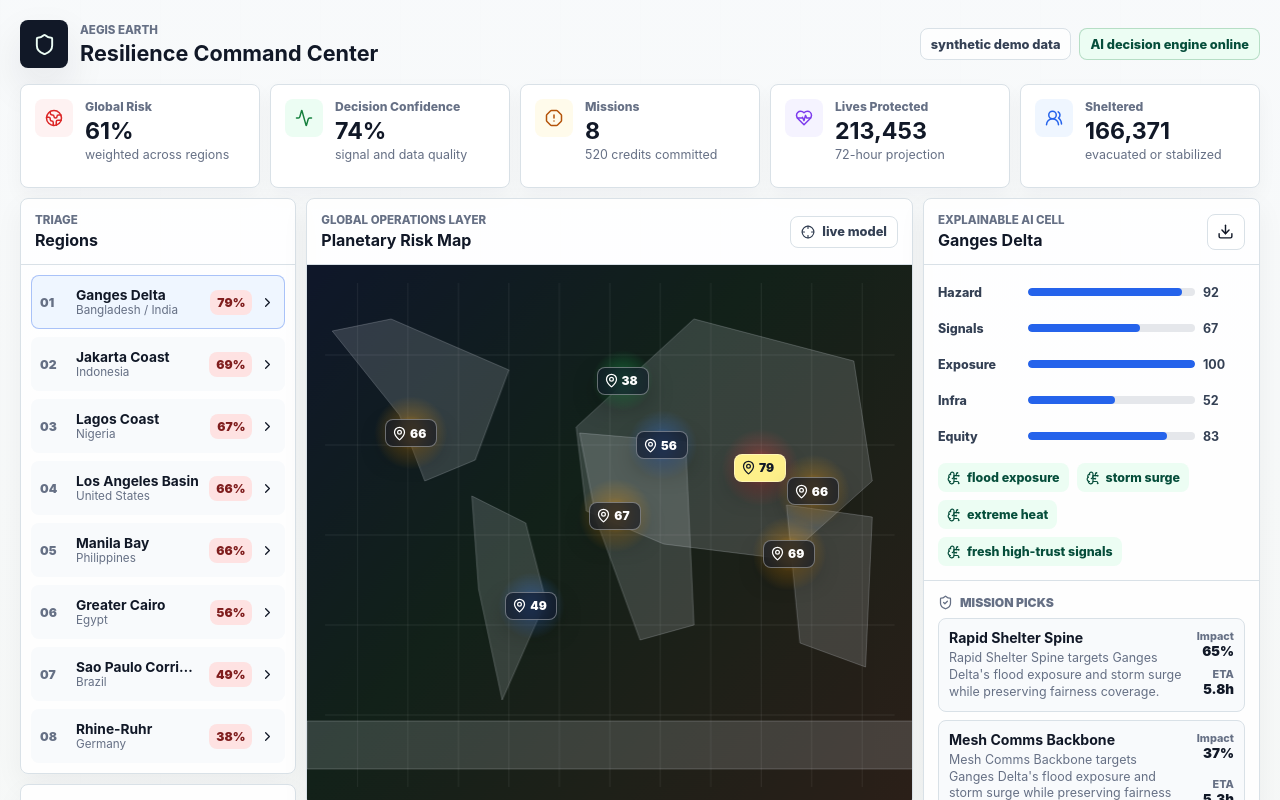
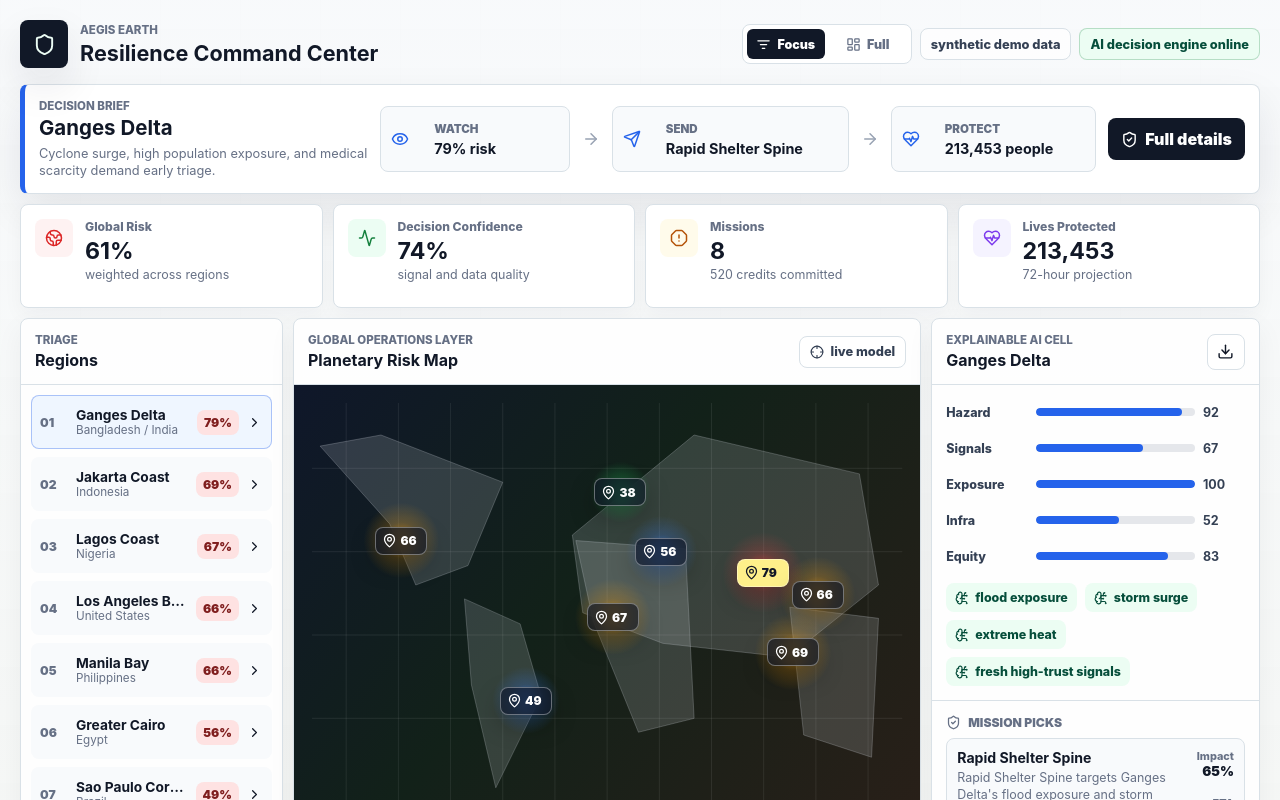
Before and after one commit to shauryamalhotra957-wq/aegis-earth, a React (Vite) app: page / in a window 1280 px wide. Shown: the top 800 px of the page. Built offline with nearby package versions, Linux system fonts and the light colour scheme.

Commit message:
Simplify command center user experience

```diff
--- a/src/App.tsx
+++ b/src/App.tsx
@@ -4,10 +4,13 @@ import {
   AlertOctagon,
   Globe2,
   HeartPulse,
+  LayoutDashboard,
+  ListFilter,
   Shield,
   UsersRound
 } from "lucide-react";
 import { CommandMap } from "./components/CommandMap";
+import { DecisionBrief } from "./components/DecisionBrief";
 import { EquityGuard } from "./components/EquityGuard";
 import { IntelPanel } from "./components/IntelPanel";
 import { MetricTile } from "./components/MetricTile";
@@ -42,11 +45,14 @@ const defaultControls: ScenarioControls = {
 const average = (values: number[]) =>
   values.length === 0 ? 0 : values.reduce((sum, value) => sum + value, 0) / values.length;
 
+type ViewMode = "focus" | "full";
+
 export default function App() {
   const [controls, setControls] = useLocalStorage<ScenarioControls>(
     "aegis-earth-controls",
     defaultControls
   );
+  const [viewMode, setViewMode] = useLocalStorage<ViewMode>("aegis-earth-view-mode", "focus");
   const [selectedRegionId, setSelectedRegionId] = useState(regions[1].id);
   const live = useLiveSignals();
 
@@ -71,6 +77,9 @@ export default function App() {
     risks.find((risk) => risk.regionId === selectedRegion.id) ?? risks[0];
   const globalReadiness = average(risks.map((risk) => risk.confidence));
   const globalRisk = average(risks.map((risk) => risk.totalRisk));
+  const selectedActions = plan.selected.filter((action) => action.regionId === selectedRegion.id);
+  const primaryAction = selectedActions[0] ?? plan.selected[0];
+  const isFullView = viewMode === "full";
 
   const exportBrief = () => {
     const brief: ExecutiveBrief = {
@@ -98,10 +107,37 @@ export default function App() {
           </div>
         </div>
         <div className="topbar-actions">
+          <div className="view-switch" aria-label="View mode">
+            <button
+              className={!isFullView ? "is-active" : ""}
+              type="button"
+              onClick={() => setViewMode("focus")}
+            >
+              <ListFilter size={15} aria-hidden="true" />
+              Focus
+            </button>
+            <button
+              className={isFullView ? "is-active" : ""}
+              type="button"
+              onClick={() => setViewMode("full")}
+            >
+              <LayoutDashboard size={15} aria-hidden="true" />
+              Full
+            </button>
+          </div>
           <span className="system-badge">synthetic demo data</span>
           <span className="system-badge strong">AI decision engine online</span>
         </div>
       </header>
+
+      <DecisionBrief
+        selectedRegion={selectedRegion}
+        selectedRisk={selectedRisk}
+        primaryAction={primaryAction}
+        scenario={scenario}
+        advanced={isFullView}
+        onToggleAdvanced={() => setViewMode(isFullView ? "focus" : "full")}
+      />
 
       <section className="metrics-grid" aria-label="Global metrics">
         <MetricTile
@@ -132,6 +168,7 @@ export default function App() {
           icon={HeartPulse}
           tone="violet"
         />
+        {isFullView && (
           <MetricTile
             label="Sheltered"
             value={scenario.final.peopleSheltered.toLocaleString()}
@@ -139,9 +176,10 @@ export default function App() {
             icon={UsersRound}
             tone="blue"
           />
+        )}
       </section>
 
-      <section className="operations-grid">
+      <section className={`operations-grid ${isFullView ? "is-full" : "is-focus"}`}>
         <div className="left-column">
           <RegionRoster
             regions={regions}
@@ -149,7 +187,7 @@ export default function App() {
             selectedRegionId={selectedRegion.id}
             onSelectRegion={setSelectedRegionId}
           />
-          <ResourceBoard plan={plan} />
+          {isFullView && <ResourceBoard plan={plan} />}
         </div>
 
         <div className="center-column">
@@ -169,6 +207,7 @@ export default function App() {
             plan={plan}
             onExportBrief={exportBrief}
           />
+          {isFullView && (
             <SignalBoard
               signals={scoredSignals}
               selectedRegion={selectedRegion}
@@ -176,13 +215,16 @@ export default function App() {
               liveMessage={live.message}
               onRefreshLive={() => live.refresh(selectedRegion)}
             />
+          )}
         </div>
       </section>
 
+      {isFullView && (
         <section className="bottom-grid">
           <MissionTimeline result={scenario} />
           <EquityGuard regions={regions} risks={risks} plan={plan} />
         </section>
+      )}
 
       <footer>
         Research demo. Not an official emergency system. Use verified local authorities for real crises.
--- /dev/null
+++ b/src/components/DecisionBrief.tsx
@@ -0,0 +1,62 @@
+import { ArrowRight, Eye, HeartPulse, Send, ShieldCheck } from "lucide-react";
+import { percent } from "../engine/math";
+import type { Intervention, Region, RiskScore, ScenarioResult } from "../types/domain";
+
+interface DecisionBriefProps {
+  selectedRegion: Region;
+  selectedRisk: RiskScore;
+  primaryAction?: Intervention;
+  scenario: ScenarioResult;
+  advanced: boolean;
+  onToggleAdvanced: () => void;
+}
+
+export const DecisionBrief = ({
+  selectedRegion,
+  selectedRisk,
+  primaryAction,
+  scenario,
+  advanced,
+  onToggleAdvanced
+}: DecisionBriefProps) => (
+  <section className="decision-brief" aria-label="Decision brief">
+    <div className="brief-lead">
+      <p className="eyebrow">Decision brief</p>
+      <h2>{selectedRegion.name}</h2>
+      <span>{selectedRegion.notes}</span>
+    </div>
+
+    <div className="brief-step">
+      <Eye size={18} aria-hidden="true" />
+      <div>
+        <span>Watch</span>
+        <strong>{percent(selectedRisk.totalRisk)}% risk</strong>
+      </div>
+    </div>
+
+    <ArrowRight className="brief-arrow" size={18} aria-hidden="true" />
+
+    <div className="brief-step">
+      <Send size={18} aria-hidden="true" />
+      <div>
+        <span>Send</span>
+        <strong>{primaryAction?.resourceLabel ?? "Hold response reserve"}</strong>
+      </div>
+    </div>
+
+    <ArrowRight className="brief-arrow" size={18} aria-hidden="true" />
+
+    <div className="brief-step">
+      <HeartPulse size={18} aria-hidden="true" />
+      <div>
+        <span>Protect</span>
+        <strong>{scenario.final.livesProtected.toLocaleString()} people</strong>
+      </div>
+    </div>
+
+    <button className="brief-toggle" type="button" onClick={onToggleAdvanced}>
+      <ShieldCheck size={17} aria-hidden="true" />
+      {advanced ? "Focus" : "Full details"}
+    </button>
+  </section>
+);
--- a/src/styles.css
+++ b/src/styles.css
@@ -102,6 +102,35 @@ a {
   gap: 8px;
 }
 
+.view-switch {
+  display: inline-grid;
+  grid-template-columns: repeat(2, minmax(78px, 1fr));
+  gap: 4px;
+  border: 1px solid var(--line);
+  border-radius: 8px;
+  padding: 4px;
+  background: #ffffff;
+}
+
+.view-switch button {
+  display: inline-flex;
+  align-items: center;
+  justify-content: center;
+  gap: 6px;
+  min-height: 30px;
+  border: 0;
+  border-radius: 6px;
+  color: var(--muted);
+  background: transparent;
+  font-size: 0.78rem;
+  font-weight: 900;
+}
+
+.view-switch button.is-active {
+  color: #ffffff;
+  background: #111827;
+}
+
 .system-badge,
 .status-pill {
   min-height: 32px;
@@ -123,9 +152,99 @@ a {
   background: #ecfdf3;
 }
 
+.decision-brief {
+  display: grid;
+  grid-template-columns: minmax(260px, 1.25fr) minmax(150px, 0.72fr) 18px minmax(190px, 0.9fr) 18px minmax(160px, 0.78fr) auto;
+  align-items: center;
+  gap: 12px;
+  margin-bottom: 10px;
+  border: 1px solid var(--line);
+  border-left: 5px solid #2563eb;
+  border-radius: 8px;
+  padding: 14px;
+  background: #ffffff;
+  box-shadow: var(--shadow);
+}
+
+.brief-lead {
+  min-width: 0;
+}
+
+.brief-lead h2 {
+  margin: 0 0 5px;
+  font-size: 1.28rem;
+  line-height: 1.1;
+}
+
+.brief-lead span {
+  display: -webkit-box;
+  overflow: hidden;
+  color: var(--muted);
+  font-size: 0.8rem;
+  line-height: 1.35;
+  -webkit-box-orient: vertical;
+  -webkit-line-clamp: 2;
+}
+
+.brief-step {
+  display: grid;
+  grid-template-columns: 34px minmax(0, 1fr);
+  align-items: center;
+  gap: 9px;
+  min-height: 66px;
+  border: 1px solid var(--line);
+  border-radius: 8px;
+  padding: 10px;
+  background: #f8fafc;
+}
+
+.brief-step > svg {
+  color: #2563eb;
+}
+
+.brief-step span,
+.brief-step strong {
+  display: block;
+  overflow: hidden;
+  text-overflow: ellipsis;
+  white-space: nowrap;
+}
+
+.brief-step span {
+  margin-bottom: 4px;
+  color: var(--muted);
+  font-size: 0.72rem;
+  font-weight: 900;
+  text-transform: uppercase;
+}
+
+.brief-step strong {
+  font-size: 0.9rem;
+}
+
+.brief-arrow {
+  justify-self: center;
+  color: #98a2b3;
+}
+
+.brief-toggle {
+  display: inline-flex;
+  align-items: center;
+  justify-content: center;
+  gap: 7px;
+  min-height: 42px;
+  border: 0;
+  border-radius: 8px;
+  padding: 0 13px;
+  color: #ffffff;
+  background: #111827;
+  font-weight: 900;
+  white-space: nowrap;
+}
+
 .metrics-grid {
   display: grid;
-  grid-template-columns: repeat(5, minmax(150px, 1fr));
+  grid-template-columns: repeat(auto-fit, minmax(168px, 1fr));
   gap: 10px;
   margin-bottom: 10px;
 }
@@ -205,6 +324,14 @@ a {
   grid-template-columns: minmax(250px, 0.82fr) minmax(520px, 1.8fr) minmax(310px, 1fr);
   gap: 10px;
   align-items: stretch;
+}
+
+.operations-grid.is-focus {
+  grid-template-columns: minmax(250px, 0.72fr) minmax(560px, 1.72fr) minmax(320px, 0.9fr);
+}
+
+.operations-grid.is-focus .map-stage {
+  height: 500px;
 }
 
 .left-column,
@@ -764,11 +891,24 @@ footer {
 }
 
 @media (max-width: 1120px) {
-  .metrics-grid {
-    grid-template-columns: repeat(3, minmax(150px, 1fr));
+  .decision-brief {
+    grid-template-columns: repeat(3, minmax(0, 1fr));
+  }
+
+  .brief-lead,
+  .brief-toggle {
+    grid-column: 1 / -1;
+  }
+
+  .brief-arrow {
+    display: none;
   }
 
   .operations-grid {
+    grid-template-columns: minmax(230px, 0.8fr) minmax(480px, 1.6fr);
+  }
+
+  .operations-grid.is-focus {
     grid-template-columns: minmax(230px, 0.8fr) minmax(480px, 1.6fr);
   }
 
@@ -790,6 +930,11 @@ footer {
     grid-template-columns: 1fr;
   }
 
+  .operations-grid.is-focus,
+  .operations-grid.is-full {
+    grid-template-columns: 1fr;
+  }
+
   .topbar {
     display: grid;
   }
@@ -798,7 +943,15 @@ footer {
     grid-template-columns: repeat(2, minmax(140px, 1fr));
   }
 
+  .decision-brief {
+    grid-template-columns: 1fr;
+  }
+
   .map-stage {
+    height: 420px;
+  }
+
+  .operations-grid.is-focus .map-stage {
     height: 420px;
   }
 
@@ -832,7 +985,15 @@ footer {
     width: 100%;
   }
 
+  .view-switch {
+    width: 100%;
+  }
+
   .map-stage {
+    height: 360px;
+  }
+
+  .operations-grid.is-focus .map-stage {
     height: 360px;
   }
 
```
Also changed, not shown: 1 other file (tests, documents, lock files or other folders). Lines whose indentation alone changed are shown as unchanged.
